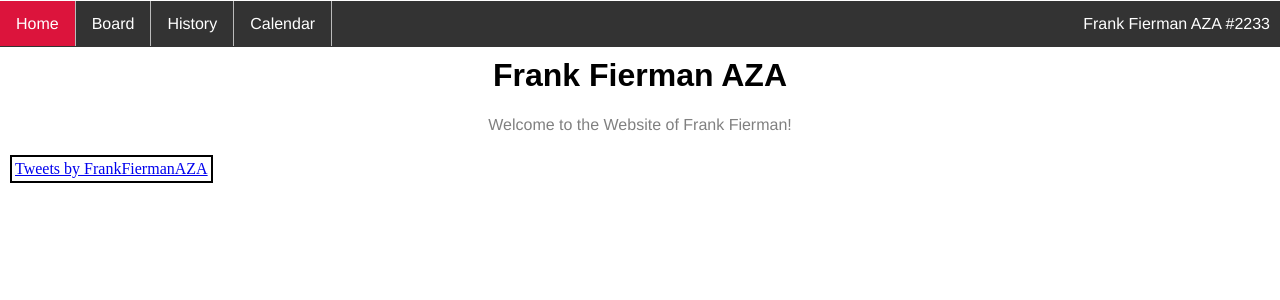
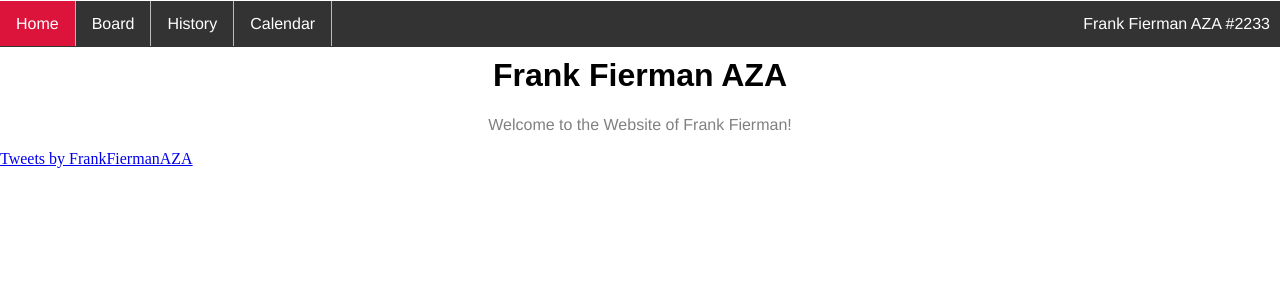
Before and after one commit to fiermanmazkir/fiermanmazkir.github.io, a Jekyll site: the page built from index.md, in a window 1280 px wide. Shown: the top 300 px of the page. Built offline with Jekyll 4.4.1, drawn with Linux system fonts in a browser that asks for light colours; comment, search, counter and statistics services are not loaded.

Commit message:
Update style.css

```diff
--- a/css/style.css
+++ b/css/style.css
@@ -66,10 +66,3 @@ p {
 .welcome {
 	font-size: 16;
 }
-
-.twitter {
-	margin: 5px 10px;
-	padding: 3px;
-	border: 2px solid Black;
-	float: left;
-}
```
